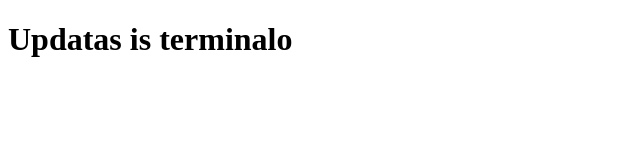
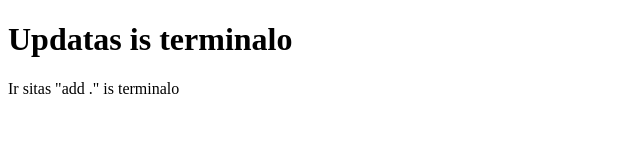
Before and after one commit to anavisnia/bit-5-nd-3, a plain HTML site: page index.html in a window 1280 px wide. Shown: the whole page, without its empty margins (0-640 px from the left). Drawn offline with Linux system fonts and the light colour scheme.

Commit message:
Added an p

```diff
--- a/index.html
+++ b/index.html
@@ -7,6 +7,7 @@
 </head>
 <body>
   <h1>Updatas is terminalo</h1>
+  <p>Ir sitas "add ." is terminalo</p>
 
 </body>
 </html>
```
